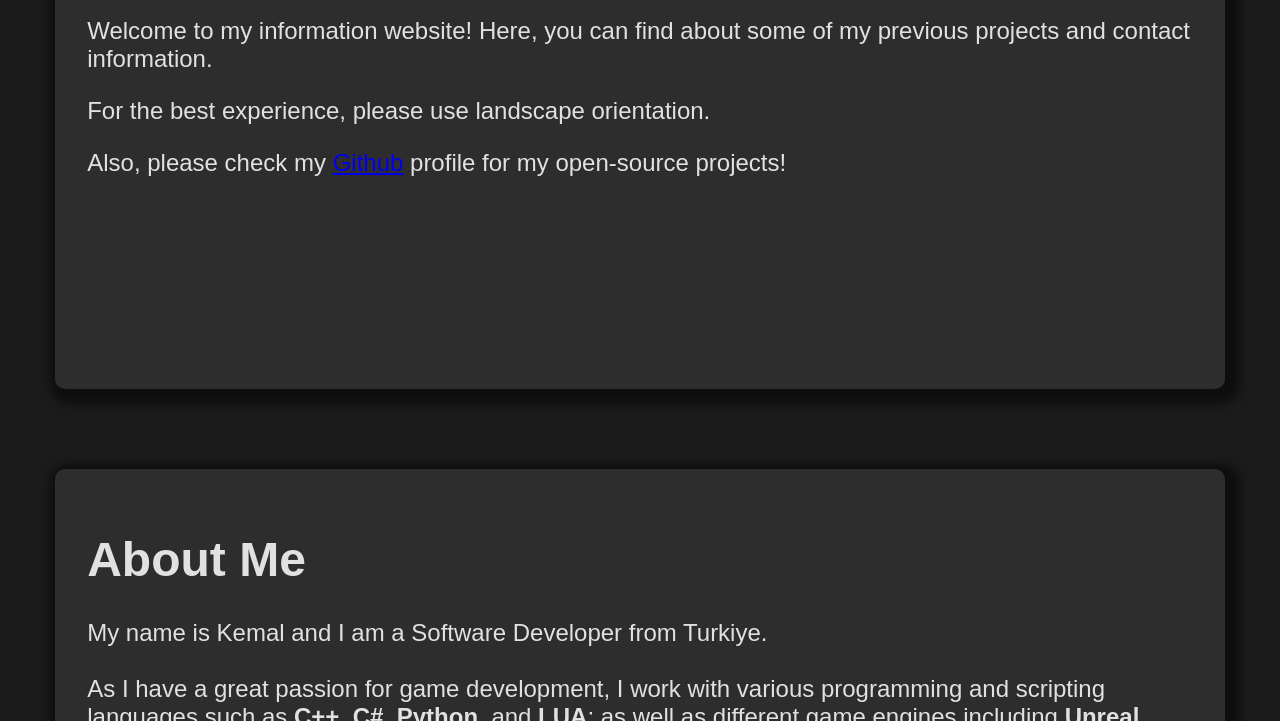
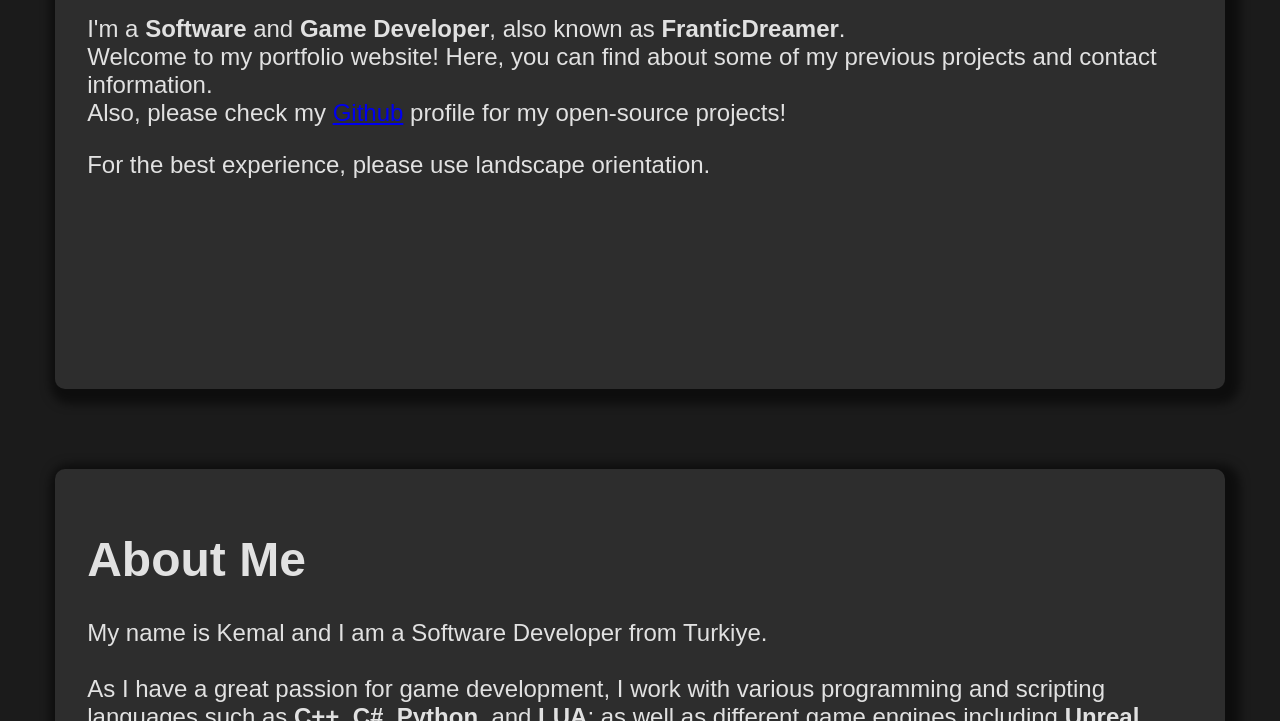
Before and after one commit to edgarbarney/edgarbarney.github.io, a plain HTML site: page index.html in a window 1280 px wide. Shown: the part 379-1100 px from the top of the page. Drawn offline with nearby package versions, Linux system fonts and the light colour scheme.

Commit message:
Revisit the Welcome Message

```diff
--- a/index.html
+++ b/index.html
@@ -36,9 +36,12 @@
         <div class="mainpage-window">
             <div class="mainpage-window-text">
                 <h1>Hello, I'm Kemal Ayaklı!</h1>
-                <p>Welcome to my information website! Here, you can find about some of my previous projects and contact information.</p>
+                <p>
+                    I'm a <b>Software</b> and <b>Game Developer</b>, also known as <b>FranticDreamer</b>.<br>
+                    Welcome to my portfolio website! Here, you can find about some of my previous projects and contact information.<br>
+                    Also, please check my <a href="https://github.com/edgarbarney">Github</a> profile for my open-source projects!
+                </p>
                 <P>For the best experience, please use landscape orientation.</p>
-                <p>Also, please check my <a href="https://github.com/edgarbarney">Github</a> profile for my open-source projects!</p>
             </div>
         </div>
 
```
